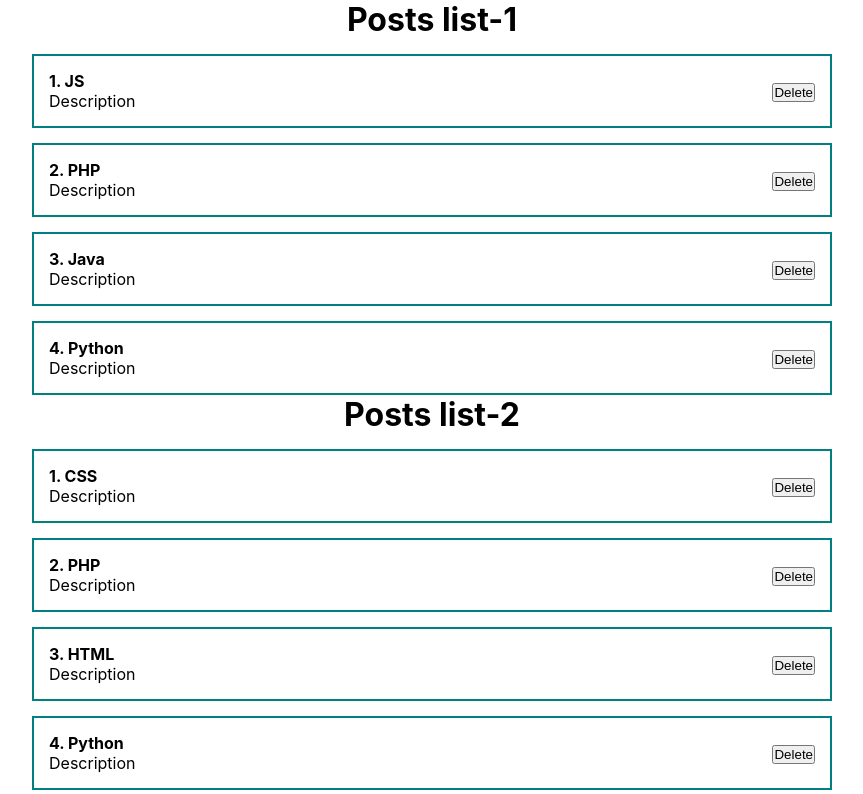
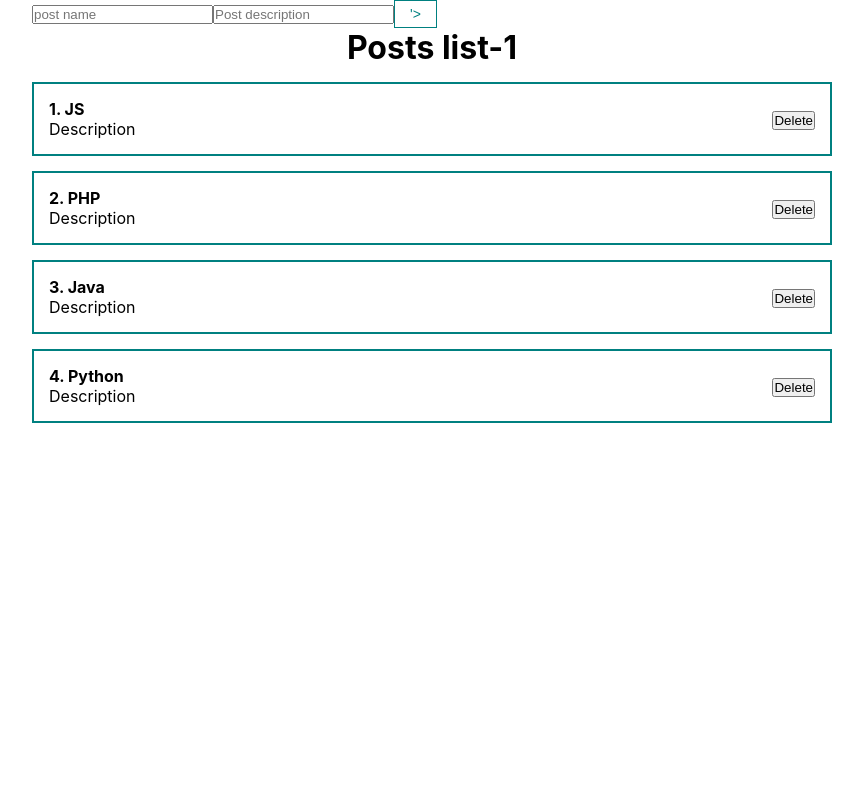
Before and after one commit to AKV85/react2, a React (Create React App) app: page / in a window 1280 px wide. Shown: the top 794 px of the page, without its empty margins (208-1071 px from the left). Built offline with nearby package versions, Linux system fonts and the light colour scheme.

Commit message:
Create UI(buttons,inputs)

```diff
--- a/src/App.js
+++ b/src/App.js
@@ -2,34 +2,29 @@
 import "./styles/myStyle.css";
 import PostItem from "./components/PostItem"
 import PostList from './components/PostList';
+import MyButton from './components/UI/buttons/MyButton';
 
 function App() {
-  const [posts, setPosts] = useState( [
+  const [posts, setPosts] = useState([
     { id: 1, title: "JS", body: "Description" },
     { id: 2, title: "PHP", body: "Description" },
     { id: 3, title: "Java", body: "Description" },
     { id: 4, title: "Python", body: "Description" },
   ])
-  const [posts2, setPosts2] = useState( [
-    { id: 1, title: "CSS", body: "Description" },
-    { id: 2, title: "PHP", body: "Description" },
-    { id: 3, title: "HTML", body: "Description" },
-    { id: 4, title: "Python", body: "Description" },
-  ])
-  const [posts3, setPosts3] = useState( [
-    { id: 1, title: "JS", body: "Description" },
-    { id: 2, title: "PHP", body: "Description" },
-    { id: 3, title: "Django", body: "Description" },
-    { id: 4, title: "Python", body: "Description" },
-  ])
 
   return (
     <div className="App">
-      <PostList posts={posts} title={"Posts list-1"}/>
-      <PostList posts={posts2} title={"Posts list-2"}/>
-      <PostList posts={posts3} title={"Posts list-3"}/>
+      <form>
+        <input type="text" placeholder="post name" />
+        <input type="text" placeholder="Post description" />
+        <MyButton>
+          Create post
+        </MyButton>
+      </form>
+      <PostList posts={posts} title={"Posts list-1"} />
 
 
     </div>
-  )}
+  )
+}
 export default App;
--- /dev/null
+++ b/src/components/UI/buttons/MyButton.jsx
@@ -0,0 +1,13 @@
+import React from 'react';
+import classes from './MyButton.module.css';
+
+
+const MyButton = (props) => {
+    return (
+        <button className={classes.myBtn} >                                                                                                                                                                                                          '>
+
+        </button>
+    );
+}
+
+export default MyButton;
--- /dev/null
+++ b/src/components/UI/buttons/MyButton.module.css
@@ -0,0 +1,8 @@
+.myBtn {
+    padding: 5px 15px;
+    color: teal;
+    font-size: 14px;
+    background: transparent;
+    border: 1px solid teal;
+    cursor: pointerl;
+}
```
